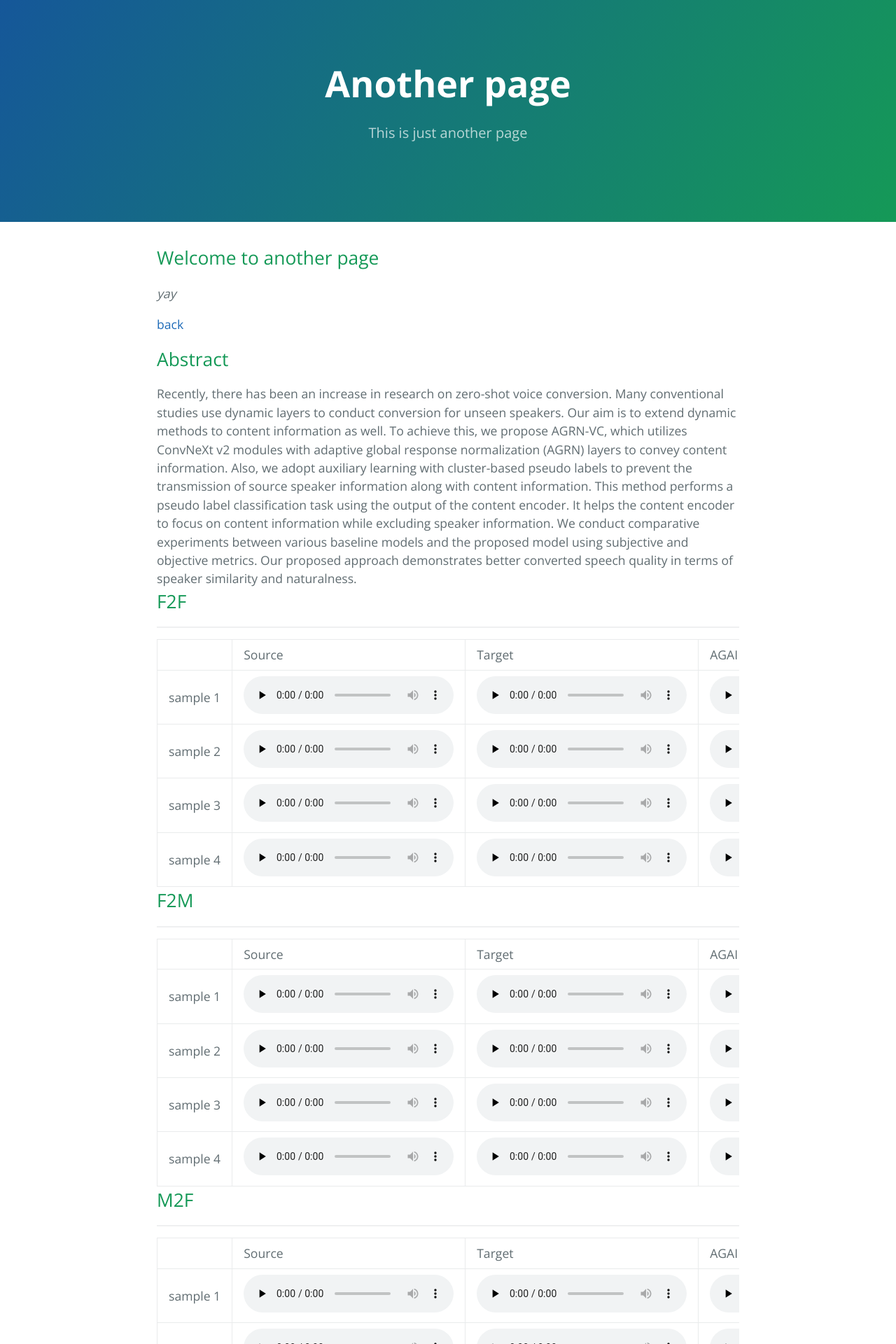
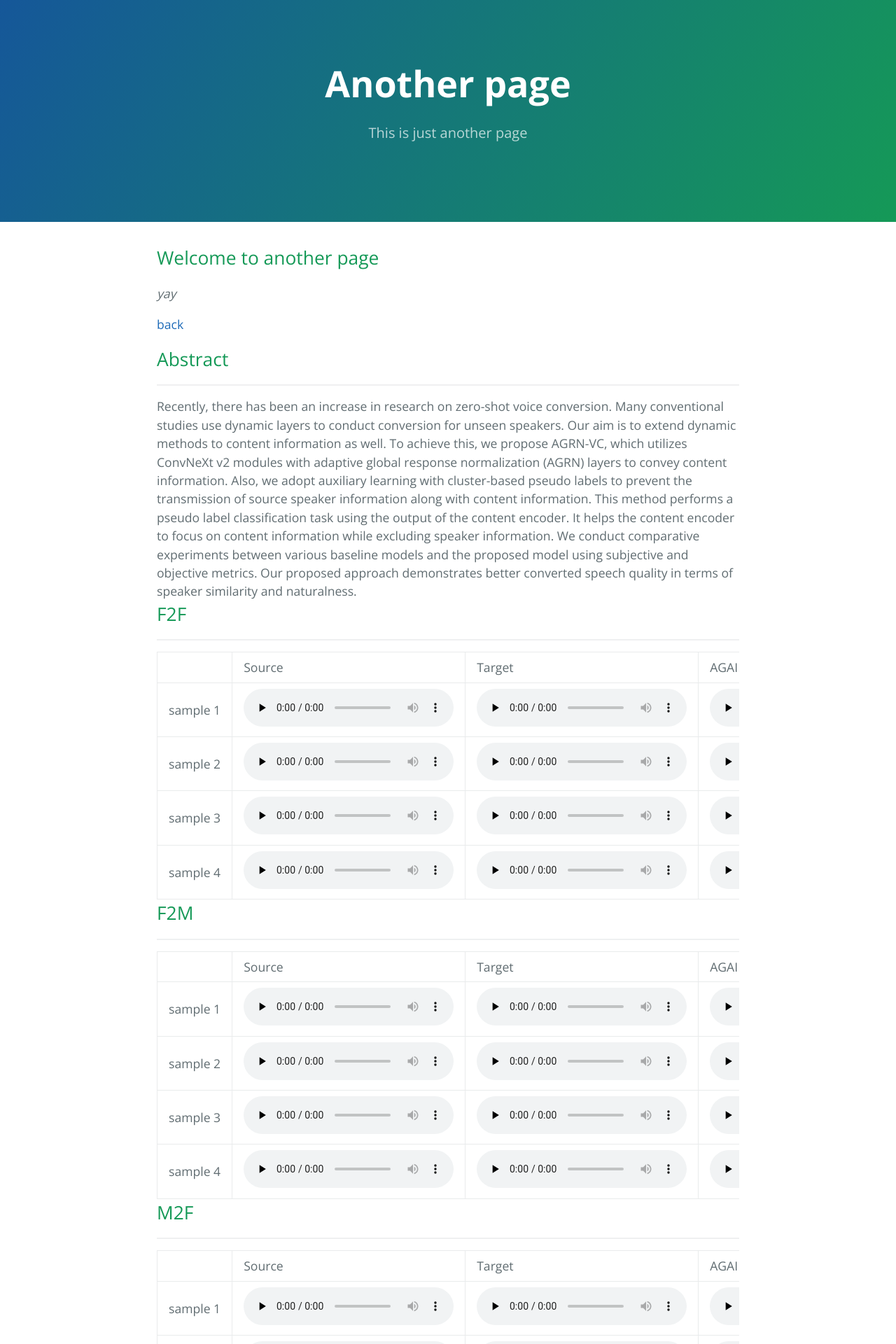
Before and after one commit to twiz0311/AGRN-VC, a Jekyll site: the page built from another-page.md, in a window 1280 px wide. Shown: the top 1920 px of the page at 70% size. Built offline with Jekyll 4.4.1, drawn with Linux system fonts in a browser that asks for light colours.

Commit message:
Update default.html

```diff
--- a/_layouts/default.html
+++ b/_layouts/default.html
@@ -31,6 +31,7 @@
       {{ content }}
         <div>
             <a name="Abstract"><h2>Abstract</h2></a>
+            <hr>
             <td>Recently, there has been an increase in research on zero-shot voice conversion. Many conventional studies use dynamic layers to conduct conversion for unseen speakers. Our aim is to extend dynamic methods to content information as well. To achieve this, we propose AGRN-VC, which utilizes ConvNeXt v2 modules with adaptive global response normalization (AGRN) layers to convey content information. Also, we adopt auxiliary learning with cluster-based pseudo labels to prevent the transmission of source speaker information along with content information. This method performs a pseudo label classification task using the output of the content encoder. It helps the content encoder to focus on content information while excluding speaker information. We conduct comparative experiments between various baseline models and the proposed model using subjective and objective metrics. Our proposed approach demonstrates better converted speech quality in terms of speaker similarity and naturalness.</td>
 
         <div>
@@ -49,12 +50,12 @@
               </tr>
               <tr>
                 <td nowrap width="160">sample 1</td>
-                <td nowrap width="160"><audio controls="" preload="none"><source src="speech/F2F/Source/p238_010_mic1.flac"></audio></td>
-                <td nowrap width="160"><audio controls="" preload="none"><source src="speech/F2F/Target/p294_001_mic1.flac"></audio></td>
-                <td nowrap width="160"><audio controls="" preload="none"><source src="speech/F2F/AGAIN/p238_p294_10.wav"></audio></td>
-                <td nowrap width="160"><audio controls="" preload="none"><source src="speech/F2F/VQMIVC/p238_p294_10.wav"></audio></td>
-                <td nowrap width="160"><audio controls="" preload="none"><source src="speech/F2F/ACNN_v1/p238_p294_10.wav"></audio></td>
-                <td nowrap width="160"><audio controls="" preload="none"><source src="speech/F2F/ACNN_v2/p238_p294_10.wav"></audio></td>
+                <td><audio controls="" preload="none" width="160"><source src="speech/F2F/Source/p238_010_mic1.flac"></audio></td>
+                <td><audio controls="" preload="none" width="160"><source src="speech/F2F/Target/p294_001_mic1.flac"></audio></td>
+                <td><audio controls="" preload="none" width="160"><source src="speech/F2F/AGAIN/p238_p294_10.wav"></audio></td>
+                <td><audio controls="" preload="none" width="160"><source src="speech/F2F/VQMIVC/p238_p294_10.wav"></audio></td>
+                <td><audio controls="" preload="none" width="160"><source src="speech/F2F/ACNN_v1/p238_p294_10.wav"></audio></td>
+                <td><audio controls="" preload="none" width="160"><source src="speech/F2F/ACNN_v2/p238_p294_10.wav"></audio></td>
               </tr>
               <tr>
                 <td nowrap width="160">sample 2</td>
```
